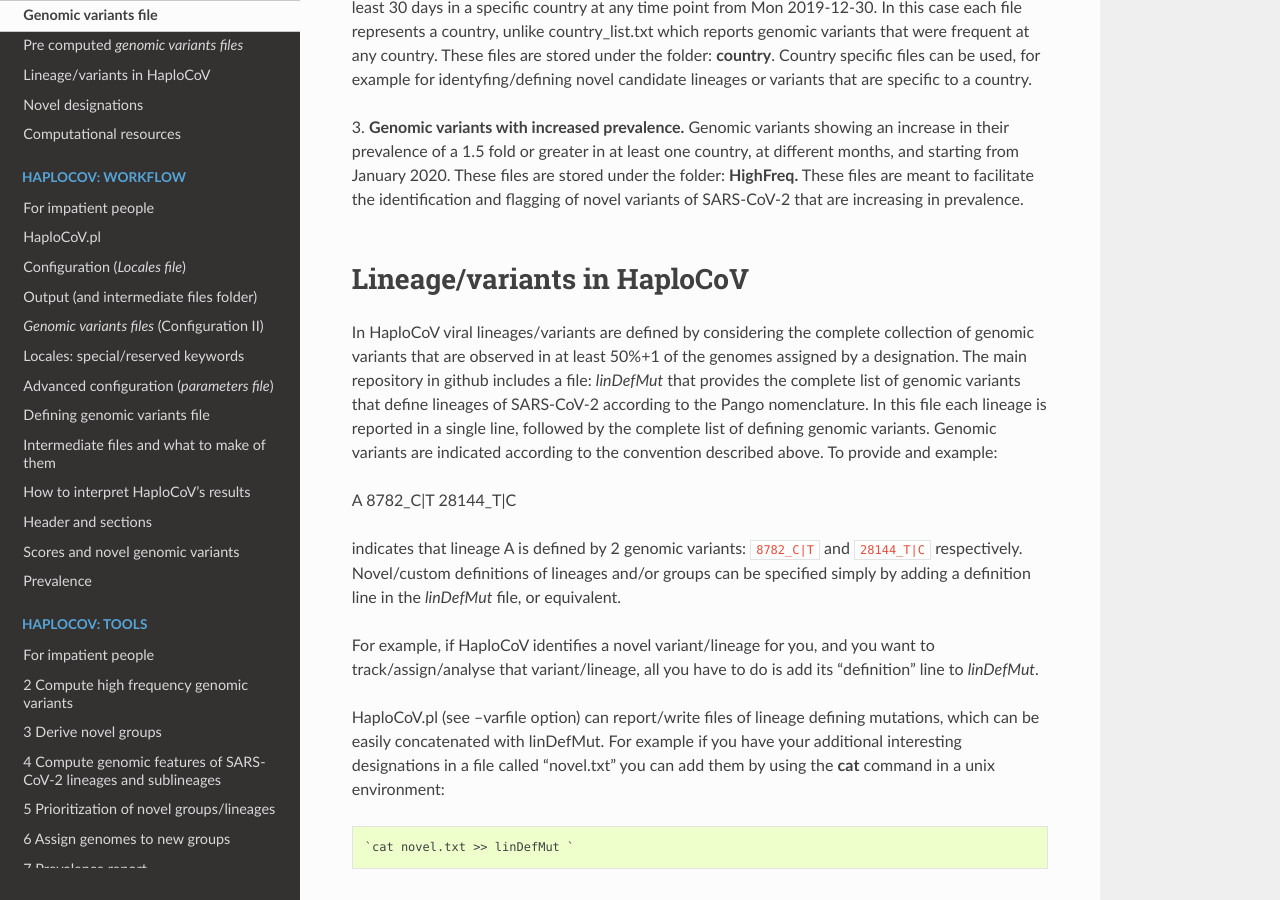
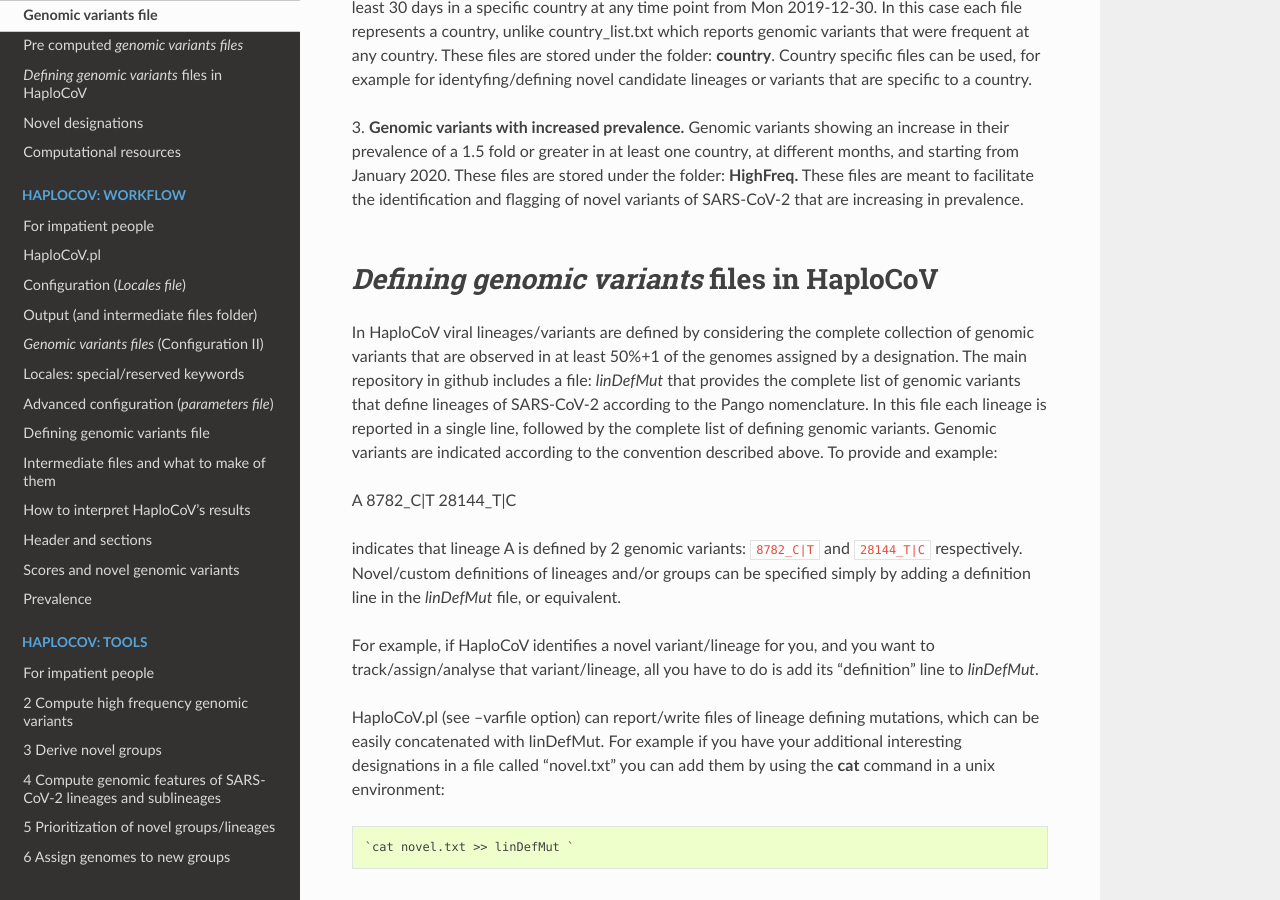
Before and after one commit to matteo14c/HaploCoV, a Sphinx documentation site: the page built from docs/source/genomic.rst, in a window 1280 px wide and 900 px high, scrolled down 1742 px. Built offline with Sphinx 7.4.7 and the Read the Docs theme 2.0.0, drawn with Linux system fonts in a browser that asks for light colours.

Commit message:
Update genomic.rst

```diff
--- a/docs/source/genomic.rst
+++ b/docs/source/genomic.rst
@@ -49,8 +49,9 @@ These files are found under the folder "alleleVariantSet" and include:
 |
 | 3. **Genomic variants with increased prevalence.** Genomic variants showing an increase in their prevalence of a 1.5 fold or greater in at least one country, at different months, and starting from January 2020. These files are stored under the folder: **HighFreq.**  These files are meant to facilitate the identification and flagging of novel variants of SARS-CoV-2 that are increasing in prevalence.
 |
-Lineage/variants in HaploCoV
-=============================
+
+*Defining genomic variants* files in HaploCoV
+=============================================
 
 In HaploCoV viral lineages/variants are defined by considering the complete collection of genomic variants that are observed in at least 50%+1 of the genomes assigned by a designation.
 The main repository in github includes a file: *linDefMut* that provides the complete list of genomic variants that define lineages of SARS-CoV-2 according to the Pango nomenclature.
```
